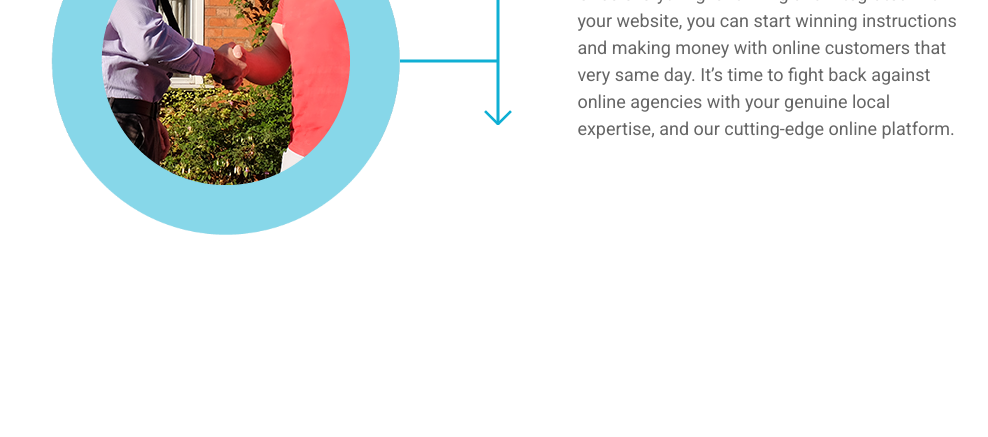
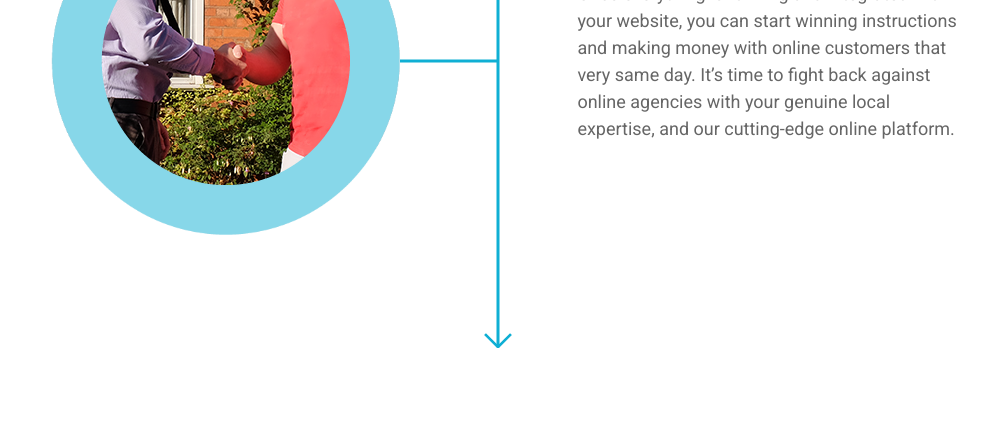
Before and after one commit to hystreet/hystreet.github.io, a Jekyll site: the page built from support/getting-started/index.html, in a window 1280 px wide. Shown: the part 2094-2531 px from the top of the page, without its empty margins (142-1130 px from the left). Built offline with Jekyll 4.4.1, drawn with Linux system fonts in a browser that asks for light colours; some web fonts are replaced; a script that is not in the unit is left out.

Commit message:
Update style.css

```diff
--- a/css/style.css
+++ b/css/style.css
@@ -1116,7 +1116,7 @@ body {
 	border-color: #0fafd4;
 	border-style: solid;
 	border-width: 0 3px 3px 0;
-	top: 2200px;
+	top: 2423px;
 	z-index: -1;
 }
 
@@ -1134,7 +1134,7 @@ body {
     -o-transform: translateX(-50%);
     transform: translateX(-50%);
     width: 3px;
-    height: 1877px;
+    height: 2100px;
     content: "";
     background: #0fafd4;
     z-index: -1;
```
